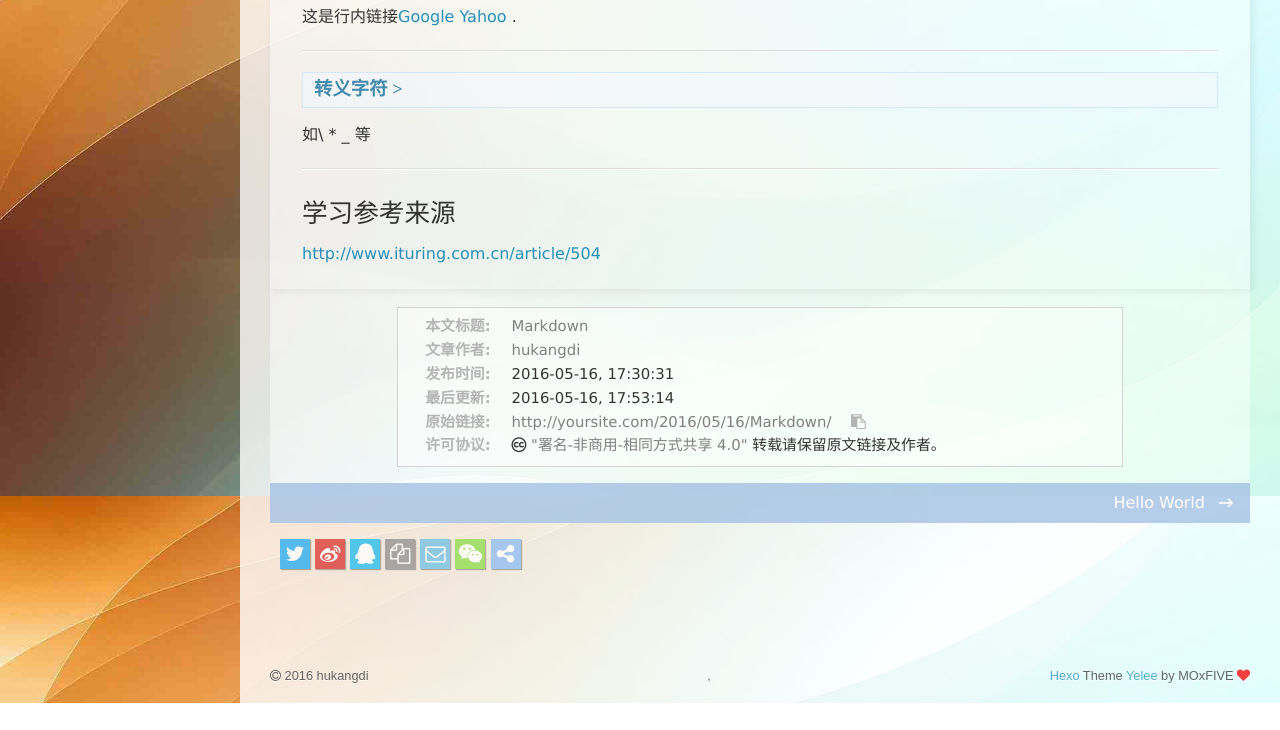
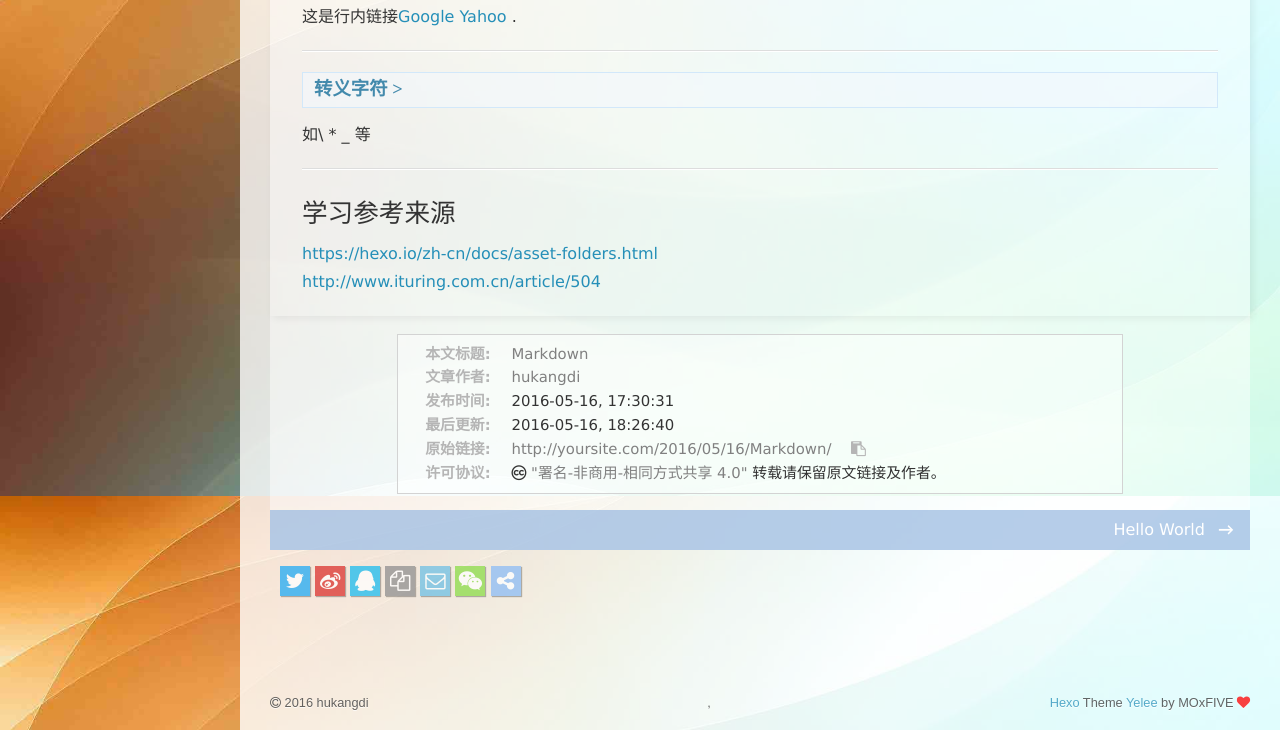
Before and after one commit to Hukandi/Hukandi.github.io, a plain HTML site: page 2016/05/16/Markdown/index.html in a window 1280 px wide. Shown: the part 1904-2634 px from the top of the page. Before the commit the page ends 2607 px from the top, so only its background shows below. Drawn offline with nearby package versions, Linux system fonts and the light colour scheme; some packages are replaced by stand-ins of ours; a script that the page names is missing.

Commit message:
Site updated: 2016-05-16 18:27:01

```diff
--- a/2016/05/16/Markdown/index.html
+++ b/2016/05/16/Markdown/index.html
@@ -72,7 +72,7 @@ V">
 Item
 V">
 <meta property="og:image" content="http://yoursite.com/2016/05/16/Markdown/mao.png">
-<meta property="og:updated_time" content="2016-05-16T09:53:14.000Z">
+<meta property="og:updated_time" content="2016-05-16T10:26:40.000Z">
 <meta name="twitter:card" content="summary">
 <meta name="twitter:title" content="Markdown">
 <meta name="twitter:description" content="【注】自我学习使用
@@ -410,7 +410,7 @@ V">
 <hr>
 <h3 id="转义字符"><a href="#转义字符" class="headerlink" title="转义字符"></a>转义字符</h3><p>如\ * _ 等</p>
 <hr>
-<h1 id="学习参考来源"><a href="#学习参考来源" class="headerlink" title="学习参考来源"></a>学习参考来源</h1><p><a href="http://www.ituring.com.cn/article/504" target="_blank" rel="external">http://www.ituring.com.cn/article/504</a></p>
+<h1 id="学习参考来源"><a href="#学习参考来源" class="headerlink" title="学习参考来源"></a>学习参考来源</h1><p><a href="https://hexo.io/zh-cn/docs/asset-folders.html" target="_blank" rel="external">https://hexo.io/zh-cn/docs/asset-folders.html</a><br><a href="http://www.ituring.com.cn/article/504" target="_blank" rel="external">http://www.ituring.com.cn/article/504</a></p>
 
 
     </div>
@@ -422,7 +422,7 @@ V">
         <p><span>本文标题:</span><a href="/2016/05/16/Markdown/">Markdown</a></p>
         <p><span>文章作者:</span><a href="/" title="回到主页">hukangdi</a></p>
         <p><span>发布时间:</span>2016-05-16, 17:30:31</p>
-        <p><span>最后更新:</span>2016-05-16, 17:53:14</p>
+        <p><span>最后更新:</span>2016-05-16, 18:26:40</p>
         <p>
             <span>原始链接:</span><a class="post-url" href="/2016/05/16/Markdown/" title="Markdown">http://yoursite.com/2016/05/16/Markdown/</a>
             <span class="copy-path" data-clipboard-text="原文: http://yoursite.com/2016/05/16/Markdown/　　作者: hukangdi" title="点击复制文章链接"><i class="fa fa-clipboard"></i></span>
```
Also changed, not shown: index.html (+1 -1 lines).
